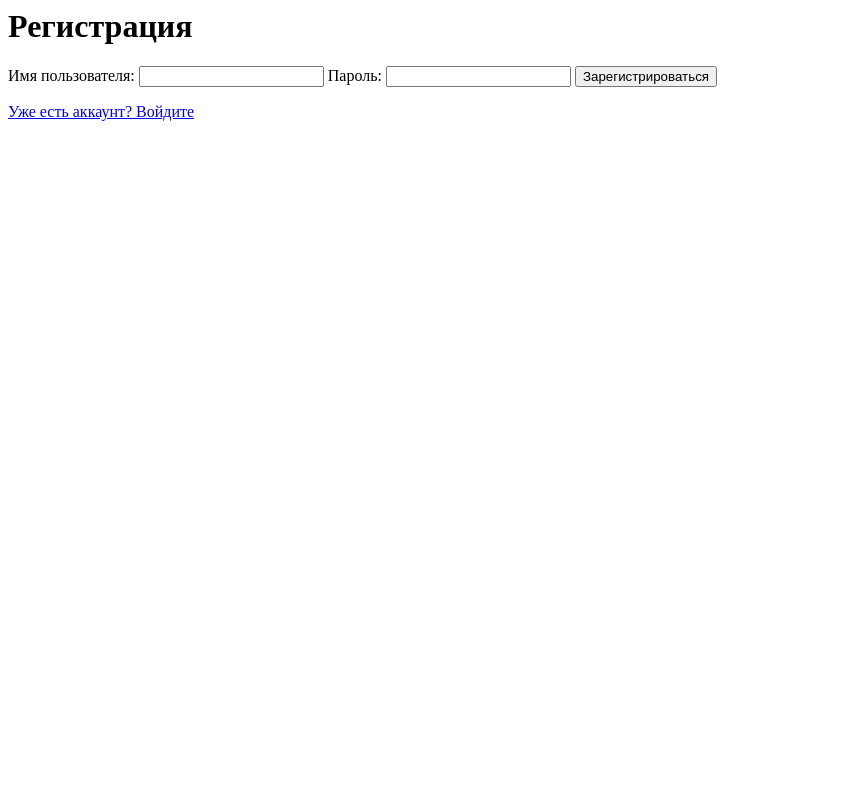
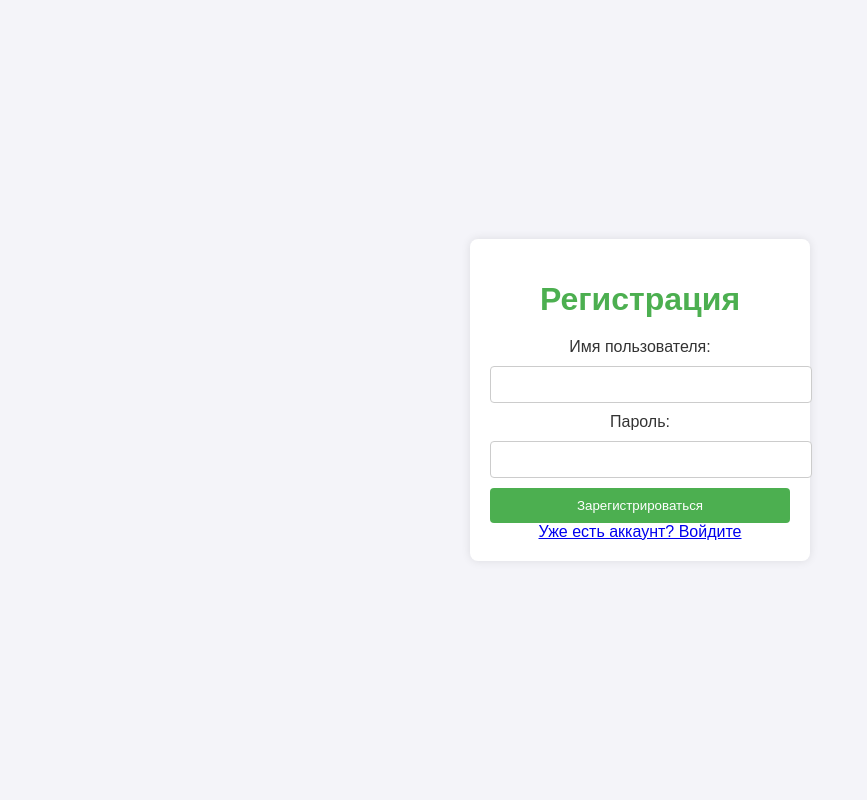
Before and after one commit to alexandrepetrov/web_applications_for_surveys, a Flask app: page /register in a window 1280 px wide. Shown: the whole page, without its empty margins (0-867 px from the left). Run offline with Flask 2, Linux system fonts and the light colour scheme.

Commit message:
register.html

```diff
--- a/templates/register.html
+++ b/templates/register.html
@@ -1,3 +1,76 @@
+<!DOCTYPE html>
+<html lang="ru">
+
+<head>
+	<meta charset="UTF-8">
+	<meta name="viewport" content="width=device-width, initial-scale=1.0">
+	<title>Авторизация</title>
+	<style>
+		body {
+			font-family: Arial, sans-serif;
+			background-color: #f4f4f9;
+			color: #333;
+			display: flex;
+			justify-content: center;
+			align-items: center;
+			height: 100vh;
+			margin: 0;
+		}
+
+		.container {
+			background: white;
+			padding: 20px;
+			border-radius: 8px;
+			box-shadow: 0 0 10px rgba(0, 0, 0, 0.1);
+			width: 300px;
+			text-align: center;
+		}
+
+		h1 {
+			margin-bottom: 20px;
+			color: #4CAF50;
+		}
+
+		input[type="text"],
+		input[type="password"] {
+			width: 100%;
+			padding: 10px;
+			margin: 10px 0;
+			border: 1px solid #ccc;
+			border-radius: 4px;
+		}
+
+		button {
+			width: 100%;
+			padding: 10px;
+			background-color: #4CAF50;
+			color: white;
+			border: none;
+			border-radius: 4px;
+			cursor: pointer;
+		}
+
+		button:hover {
+			background-color: #45a049;
+		}
+
+		.links {
+			margin-top: 20px;
+		}
+
+		.links a {
+			color: #4CAF50;
+			text-decoration: none;
+		}
+
+		.links a:hover {
+			text-decoration: underline;
+		}
+	</style>
+</head>
+
+<body>
+	<div class="container">
 		<h1>Регистрация</h1>
 		<form method="POST">
 			<label for="username">Имя пользователя:</label>
@@ -7,3 +80,7 @@
 			<button type="submit">Зарегистрироваться</button>
 		</form>
 		<a href="{{ url_for('login') }}">Уже есть аккаунт? Войдите</a>
+	</div>
+</body>
+
+</html>
```
Lines whose indentation alone changed are shown as unchanged.
